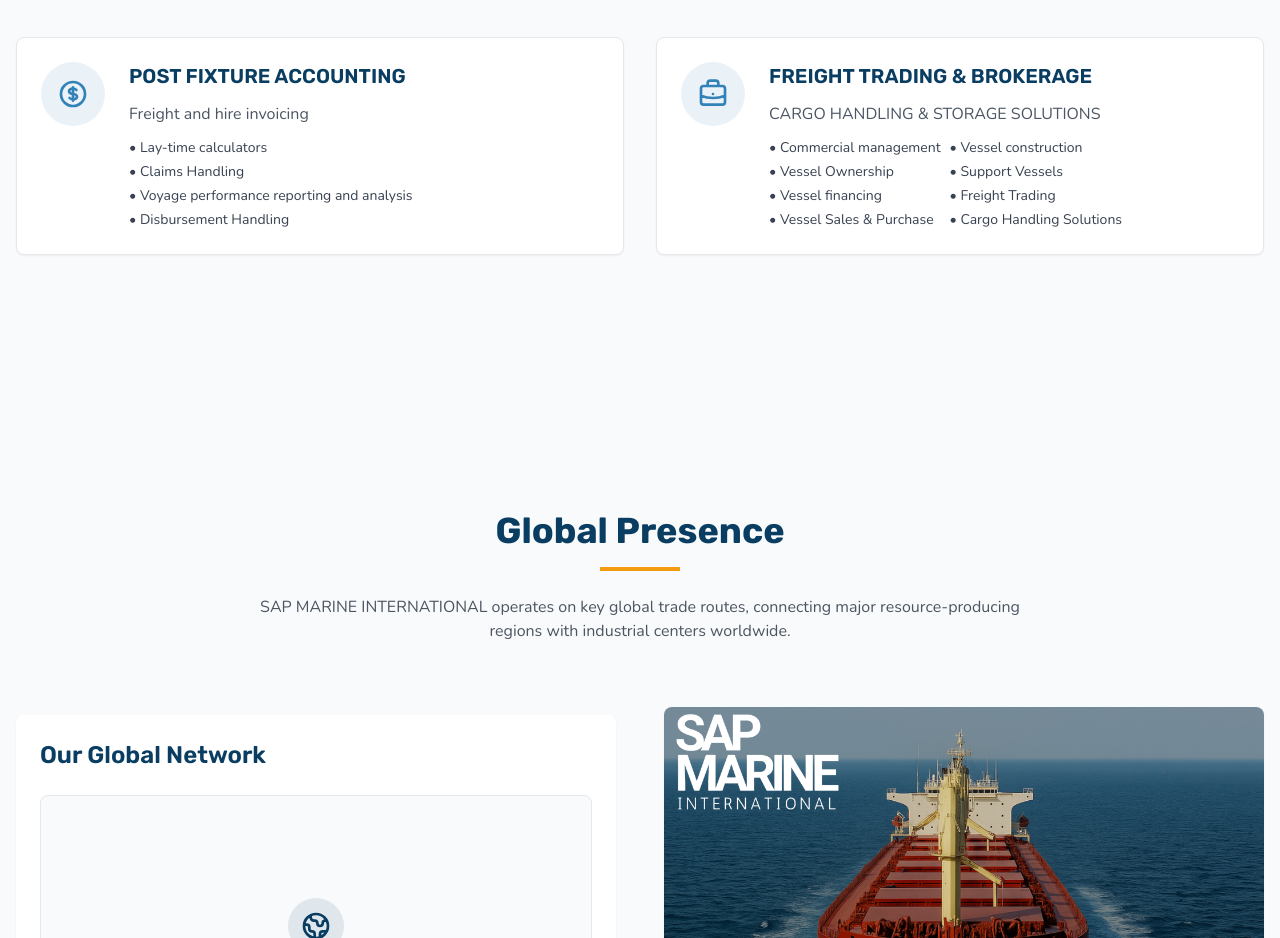
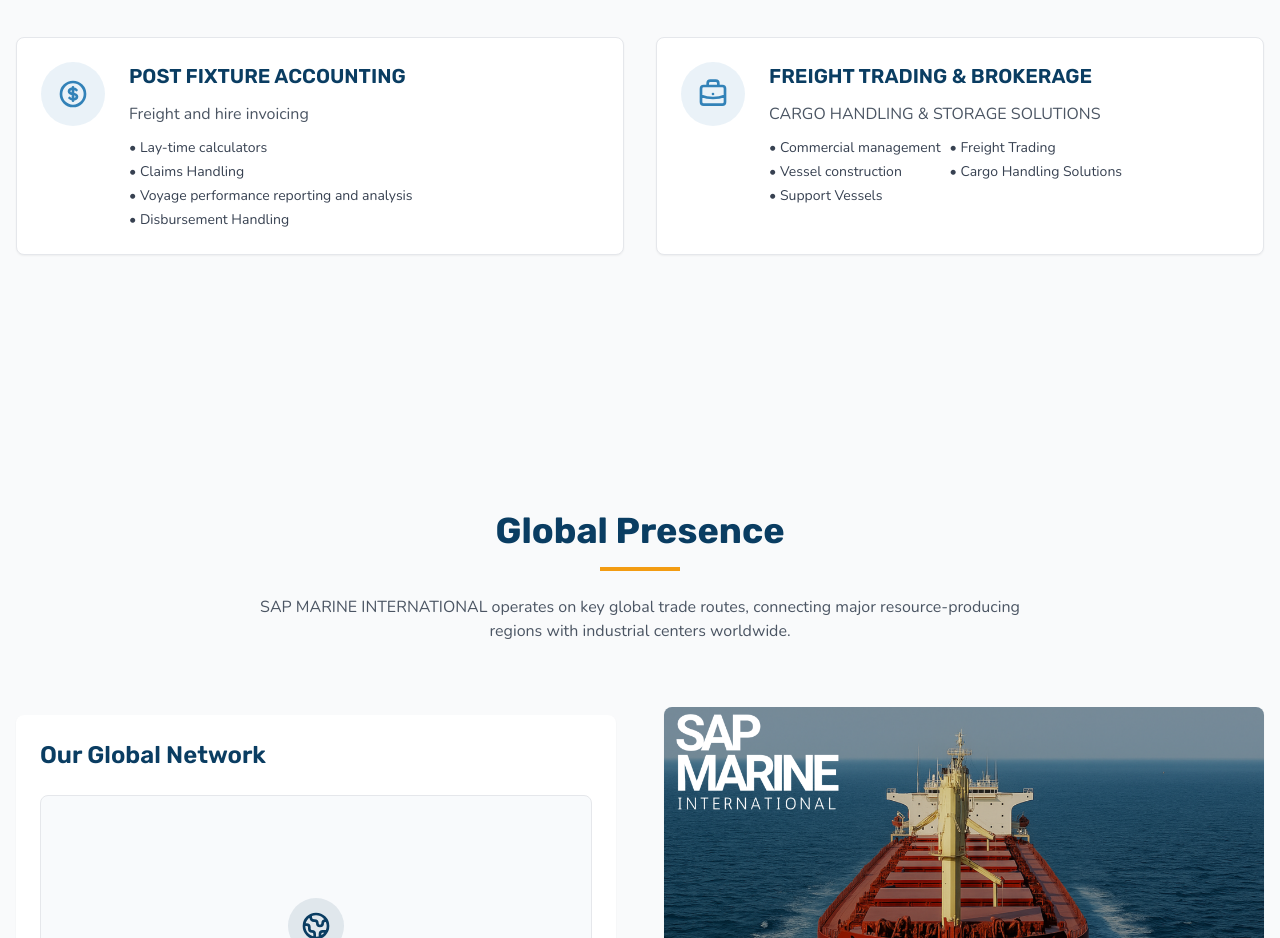
Before and after one commit to Avinash147-1193/sap-marine, a plain HTML site: page index.html in a window 1280 px wide. Shown: the part 3880-4818 px from the top of the page. Drawn offline with nearby package versions, Linux system fonts and the light colour scheme.

Commit message:
removed few items

```diff
--- a/index.html
+++ b/index.html
@@ -1002,17 +1002,11 @@
                       <li class="text-gray-700 text-sm">•
                       Commercial management</li>
                       <li class="text-gray-700 text-sm">• Vessel
-                      Ownership</li>
-                      <li class="text-gray-700 text-sm">• Vessel
-                      financing</li>
-                      <li class="text-gray-700 text-sm">• Vessel
-                      Sales & Purchase</li>
-                    </ul>
-                    <ul class="space-y-1">
-                      <li class="text-gray-700 text-sm">• Vessel
                       construction</li>
                       <li class="text-gray-700 text-sm">• Support
                       Vessels</li>
+                    </ul>
+                    <ul class="space-y-1">
                       <li class="text-gray-700 text-sm">• Freight
                       Trading</li>
                       <li class="text-gray-700 text-sm">• Cargo
```
